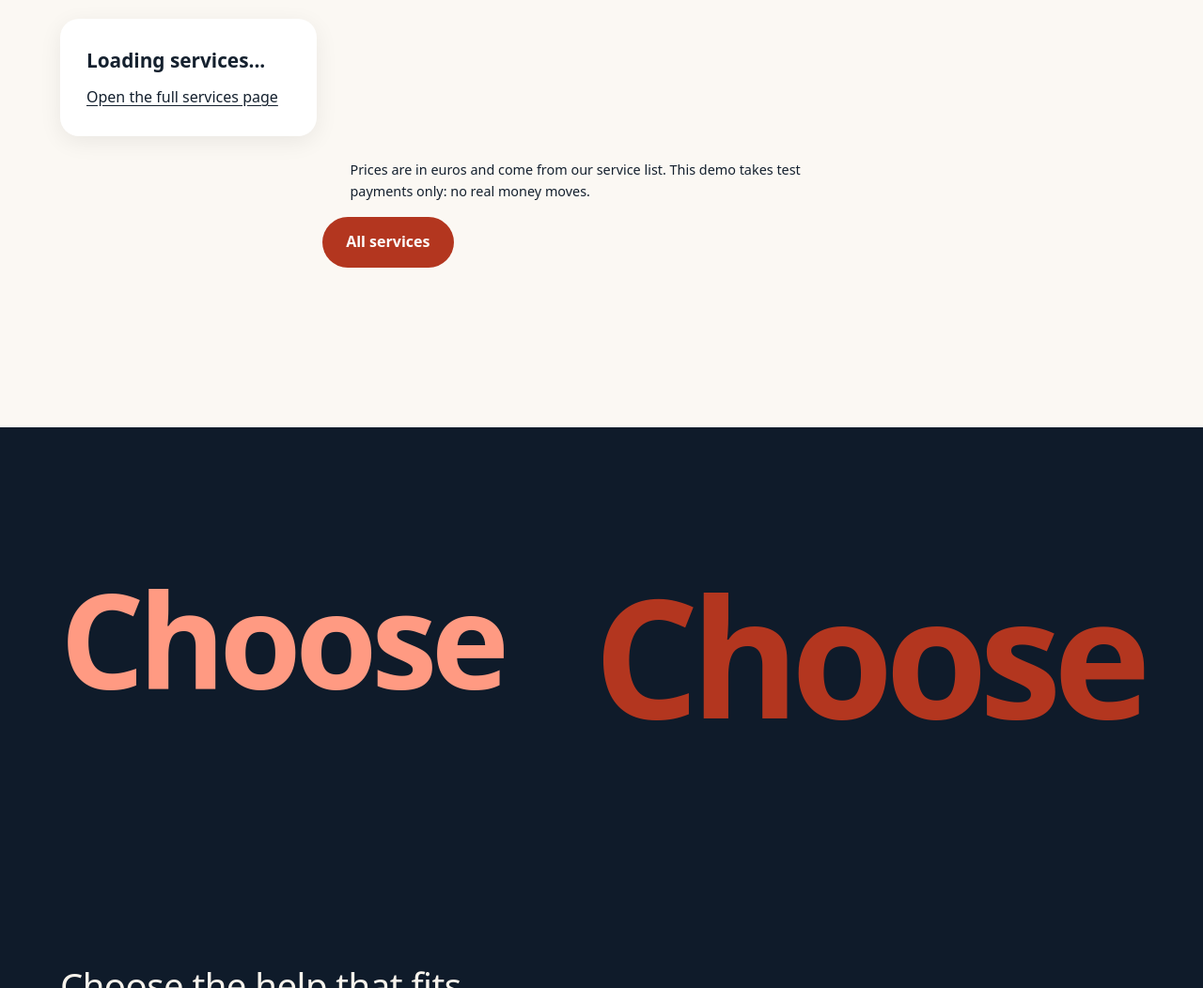
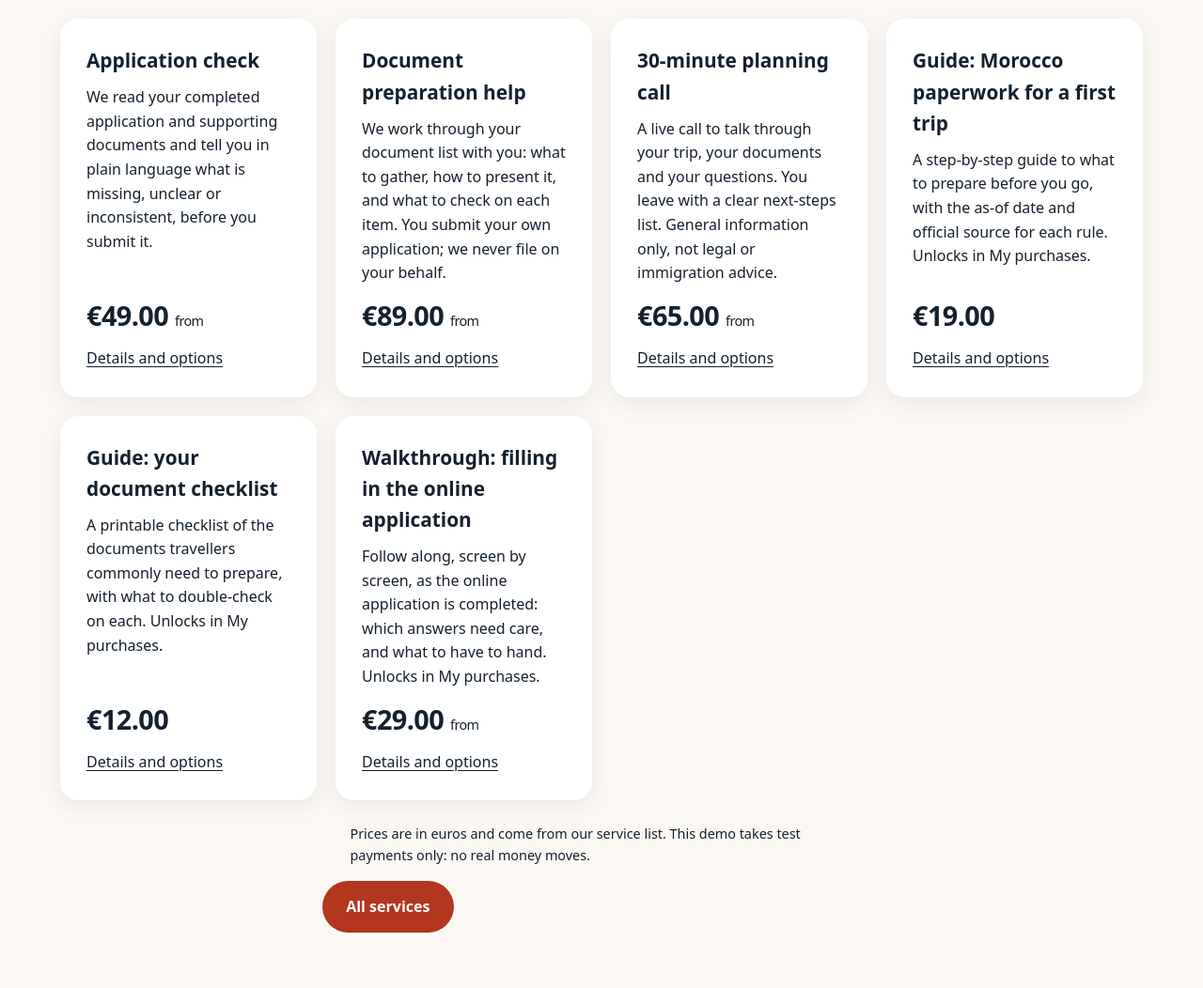
Before and after one commit to datton/orchestrate-demo-morocco-visa-agency, a plain HTML site: page index.html in a window 1280 px wide. Shown: the part 2950-4002 px from the top of the page at 94% size. Drawn offline with Linux system fonts and the light colour scheme.

Commit message:
Home: fix services list, single sticky step word

```diff
--- a/index.html
+++ b/index.html
@@ -29,7 +29,7 @@ h2.big{font-size:clamp(2.2rem,6vw,4.5rem);line-height:1.05;letter-spacing:-.03em
 .card h3{margin:0;font-size:1.3rem}.card p{margin:0}
 .price{font-size:1.8rem;font-weight:700;letter-spacing:-.02em;margin-top:auto}
 .steps{display:grid;grid-template-columns:1fr 1fr;gap:3rem;align-items:start}
-.steps .word{position:sticky;top:20vh;font-size:clamp(4rem,14vw,11rem);font-weight:800;letter-spacing:-.05em;line-height:1;color:var(--accent)}
+.steps .word,.steps [data-step-word]{position:sticky;top:20vh;font-size:clamp(4rem,14vw,11rem);font-weight:800;letter-spacing:-.05em;line-height:1;color:var(--accent)}
 .steps .step{min-height:60vh;display:flex;align-items:center;font-size:clamp(1.5rem,3vw,2.5rem);line-height:1.25;max-width:22ch}
 .nums{display:grid;grid-template-columns:repeat(auto-fit,minmax(10rem,1fr));gap:2rem}
 .nums b{display:block;font-size:clamp(3rem,8vw,6rem);letter-spacing:-.04em;line-height:1}
@@ -44,7 +44,7 @@ h2.big{font-size:clamp(2.2rem,6vw,4.5rem);line-height:1.05;letter-spacing:-.03em
 .note{font-size:.9rem;opacity:.75;max-width:65ch}
 .trust{display:grid;grid-template-columns:repeat(auto-fit,minmax(min(100%,16rem),1fr));gap:2rem}
 .trust h3{font-size:1.4rem;margin:0 0 .5rem}.trust p{margin:0;max-width:40ch}
-@media(max-width:700px){.steps{grid-template-columns:1fr}.steps .word{position:static}.steps .step{min-height:auto;padding-block:1.5rem}.btn--ghost{margin:.75rem 0 0}}
+@media(max-width:700px){.steps{grid-template-columns:1fr}.steps .word,.steps [data-step-word]{position:static}.steps .step{min-height:auto;padding-block:1.5rem}.btn--ghost{margin:.75rem 0 0}}
 @media(prefers-reduced-motion:reduce){.kinetic,.marquee span{animation:none}}
 </style>
 <script src="js/shop/core.js" defer></script>
@@ -91,7 +91,7 @@ h2.big{font-size:clamp(2.2rem,6vw,4.5rem);line-height:1.05;letter-spacing:-.03em
 
 <section class="band band--dark" id="how">
   <div class="steps" data-sticky-steps>
-    <div class="word" aria-hidden="true" id="step-word">Choose</div>
+    <div class="word" aria-hidden="true" data-step-word>Choose</div>
     <div>
       <div class="step" data-step="Choose">Choose the help that fits your trip.</div>
       <div class="step" data-step="Pay">Pay at checkout. This demo uses test payments only.</div>
--- a/js/app.js
+++ b/js/app.js
@@ -16,8 +16,8 @@
   function priceOf(it) { return it.price_cents != null ? it.price_cents : it.price != null ? it.price : it.priceCents; }
   function renderServices() {
     var box = $('service-cards'); if (!box) return;
-    if (!window.Shop || !Shop.loadCatalog) { return; }
-    Shop.loadCatalog().then(function (c) {
+    if (!window.Shop || !Shop.catalog) { return; }
+    Shop.catalog().then(function (c) {
       var list = items(c).filter(function (i) { return !i.hidden && i.active !== false; }).slice(0, 6);
       if (!list.length) return;
       box.innerHTML = list.map(function (i) {
@@ -60,13 +60,6 @@
     update();
   }
 
-  // Sticky step word fallback if motion.js does not handle it
-  var word = $('step-word');
-  if (word && 'IntersectionObserver' in window) {
-    var io = new IntersectionObserver(function (es) { es.forEach(function (en) { if (en.isIntersecting) word.textContent = en.target.getAttribute('data-step'); }); }, { rootMargin: '-45% 0px -45% 0px' });
-    document.querySelectorAll('#how [data-step]').forEach(function (s) { io.observe(s); });
-  }
-
   function init() { renderServices(); renderChecklist(); }
   document.readyState === 'loading' ? document.addEventListener('DOMContentLoaded', init) : init();
 })();
```
